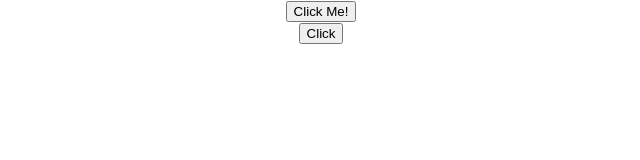
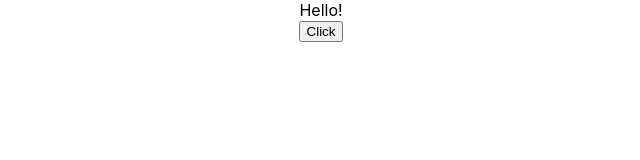
Before and after one commit to shubhganatra/Full-Stack-Couresera, a React (Create React App) app in the folder React/hello-world/: page / in a window 1280 px wide. Shown: the top 160 px of the page, without its empty margins (319-959 px from the left). Built offline with nearby package versions, Linux system fonts and the light colour scheme.

Commit message:
binding event handler

```diff
--- a/React/hello-world/src/App.js
+++ b/React/hello-world/src/App.js
@@ -8,13 +8,15 @@
 import Counter from './components/counter'
 import FunctionClick from './components/FuntionClick'
 import ClassClick from './components/ClassClick'
+import EventBind from './components/EventBind'
 
 class App extends Component {
   render() {
     return(
       <div className="App">
-        <ClassClick />
-        <FunctionClick />
+        <EventBind />
+        {/* <ClassClick />
+        <FunctionClick /> */}
         {/* <Counter /> */}
         {/* <Greet name="Bruce" heroName='Batman'>
           <p>This is children props</p>
--- /dev/null
+++ b/React/hello-world/src/components/EventBind.js
@@ -0,0 +1,34 @@
+import React, { Component } from 'react'
+
+class EventBind extends Component {
+    constructor(props) {
+        super(props)
+
+        this.state = {
+             message: 'Hello!'
+        }
+        // this.clickHandler=this.clickHandler.bind(this)
+    }
+    // clickHandler() {
+    //     this.setState({
+    //         message: 'Goodbye!'
+    //     })
+    // }
+    clickHandler=()=> {
+        this.setState({
+            message: 'Goodbye!'
+        })
+    }
+    render() {
+        return (
+            <div>
+                <div>{this.state.message}</div>
+                {/* <button onClick={this.clickHandler.bind(this)}>Click</button> */}
+                {/* <button onClick={() => this.clickHandler()}>Click</button> */}
+                <button onClick={this.clickHandler}>Click</button>
+            </div>
+        )
+    }
+}
+
+export default EventBind
```
